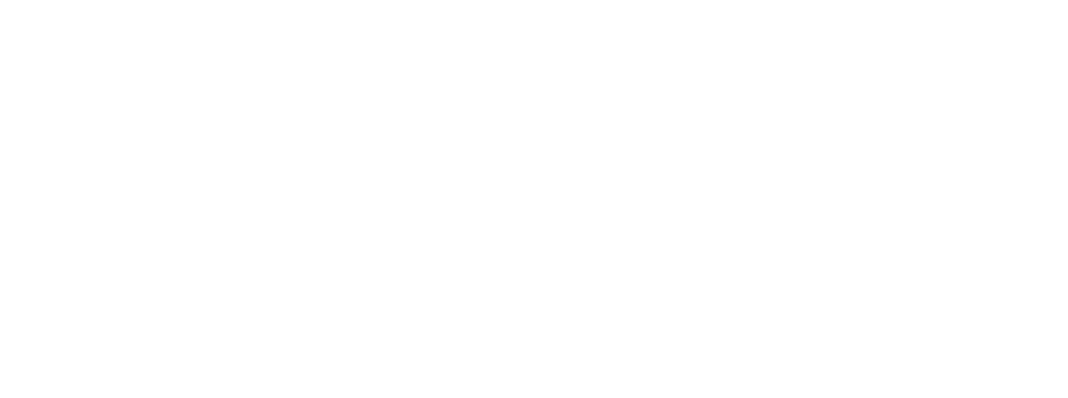
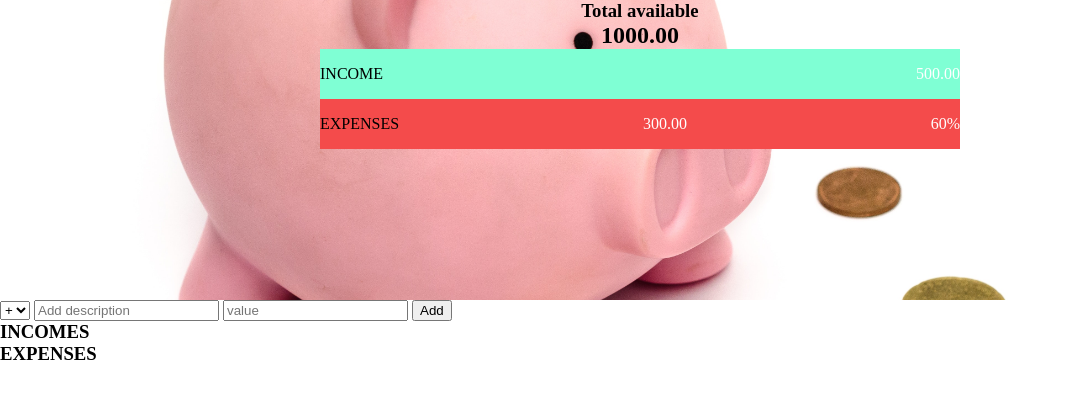
Before and after one commit to salviolorenzo/budgetTool, a plain HTML site: page index.html in a window 1280 px wide. Shown: the whole page, without its empty margins (0-1068 px from the left). Drawn offline with Linux system fonts and the light colour scheme.

Commit message:
adds initial html and styles

```diff
--- a/index.html
+++ b/index.html
@@ -5,11 +5,47 @@
     <meta charset="UTF-8">
     <meta name="viewport" content="width=device-width, initial-scale=1.0">
     <meta http-equiv="X-UA-Compatible" content="ie=edge">
+    <link rel="stylesheet" href="styles/index.css">
     <title>Document</title>
 </head>
 
 <body>
+    <section class="summary">
+        <h3 class="balanceHeader" data-budget-header>Total available</h3>
+        <h1 class="total-balance" data-balance>1000.00</h1>
+        <div class="income-total">
+            <p>INCOME</p>
+            <p class="numbers" data-income>500.00</p>
+        </div>
+        <div class="expenses-total">
+            <p>EXPENSES</p>
+            <p class="numbers" data-expense>300.00</p>
+            <p class="percentage" data-percent>60%</p>
+        </div>
+    </section>
+    <section class="inputs">
+        <form action="" data-form>
+            <select name="plusminus" id="" data-select>
+                <option value="+">+</option>
+                <option value="-">-</option>
+            </select>
+            <input type="text" name="description" id="" placeholder="Add description" data-description>
+            <input type="number" name="amount" id="" placeholder="value" data-value>
+            <input type="submit" name="submit" id="" value="Add" data-submit>
+        </form>
+    </section>
+    <section class="balance-sheet">
+        <div class="income">
+            <h3>INCOMES</h3>
+        </div>
+        <div class="expenses">
+            <h3>EXPENSES</h3>
+        </div>
+    </section>
+    <footer>
 
+    </footer>
+    <script src="scripts/index.js"></script>
 </body>
 
 </html>
--- a/styles/index.css
+++ b/styles/index.css
@@ -1 +1,50 @@
-/*  */
+html{
+    box-sizing: border-box;
+}
+*, *:before, *:after{
+    box-sizing: inherit;
+}
+
+html, body{
+    width: 100%;
+    height: 100%;
+    margin: 0;
+    padding: 0;
+}
+
+h1, h2, h3, h4{
+    margin: 0;
+}
+
+
+/* ============================================
+SUMMARY SECTION
+============================================*/
+.summary{
+    width: 100%;
+    min-height: 300px;
+    background-image: url(../images/background.jpg);
+    background-position: center;
+    background-size: cover;
+    display: flex;
+    flex-direction: column;
+    align-items: center;
+}
+
+.income-total, .expenses-total{
+    display: flex;
+    width: 50%;
+    justify-content: space-between;
+}
+
+.income-total{
+    background-color: aquamarine;
+}
+
+.expenses-total{
+    background-color: rgb(244, 75, 75);
+}
+
+.numbers, .percentage{
+    color: white;
+}
```
Also changed, not shown: images/background.jpg (added).
